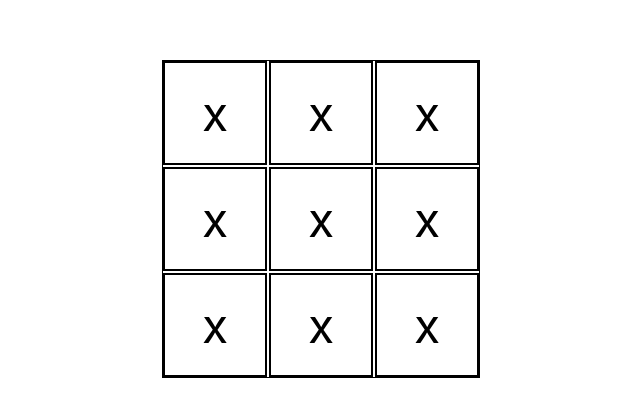
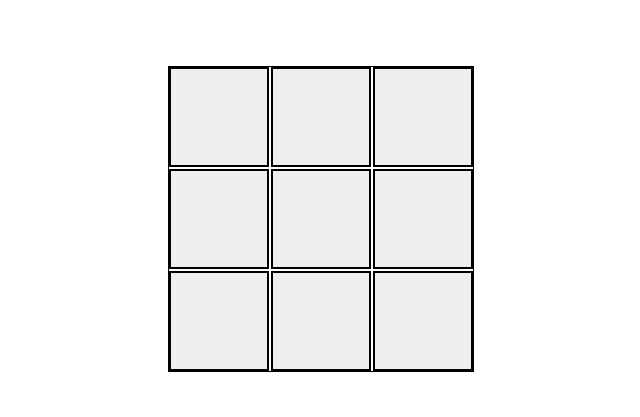
Before and after one commit to vehikl-morning-mob/tictactoe-css, a React (Create React App) app: page / in a window 1280 px wide. Shown: the part 181-598 px from the top of the page, without its empty margins (319-959 px from the left). Built offline with nearby package versions, Linux system fonts and the light colour scheme.

Commit message:
extract square component

```diff
--- a/src/components/Board.tsx
+++ b/src/components/Board.tsx
@@ -1,11 +1,12 @@
 import React from 'react';
+import Square from "./Square";
 
 function Board() {
     return (
         <div data-testid="board" style={{ height: "100vh", display: "flex", justifyContent: "center", alignItems: "center"}}>
             <div style={{ display: "inline-grid", gridGap: "2px", gridTemplateColumns: "repeat(3, 1fr)", border: "solid 1px #000" }}>
-                {Array(9).fill(null).map((tile) => (
-                    <div style={{border: "solid 2px #000", height: "100px", width: "100px", display: "flex", justifyContent: "center", alignItems: "center", fontSize: "3rem"}} data-testid={'tile'}>x</div>
+                {Array(9).fill(null).map((tile, i:number) => (
+                    <Square key={i}/>
                 ))}
             </div>
         </div>
--- /dev/null
+++ b/src/components/Square.tsx
@@ -0,0 +1,9 @@
+import React from 'react';
+
+function Square() {
+    return (
+        <button style={{border: "solid 2px #000", height: "100px", width: "100px", display: "flex", justifyContent: "center", alignItems: "center", fontSize: "3rem"}} data-testid={'tile'}></button>
+    );
+}
+
+export default Square;
```
Also changed, not shown: 1 other file (tests, documents, lock files or other folders).
